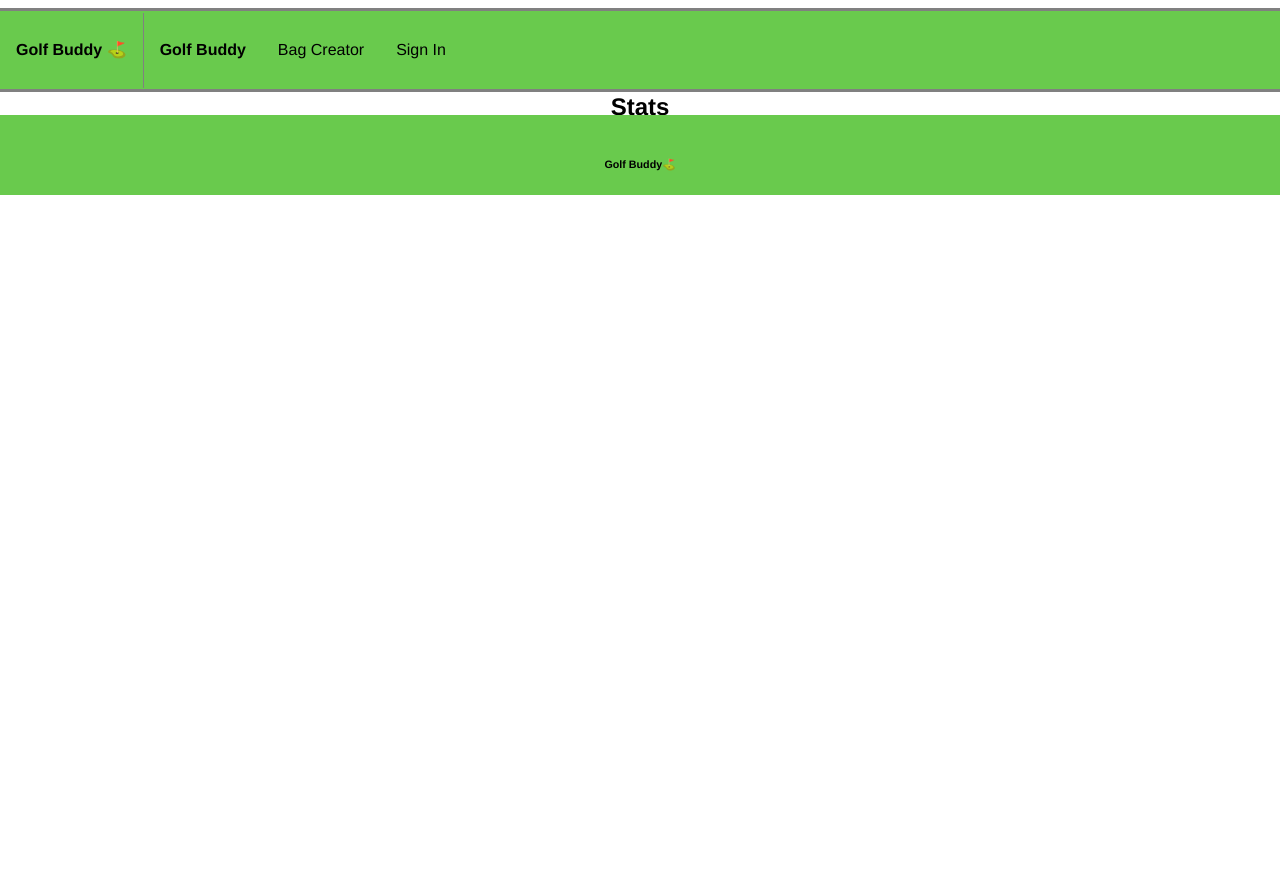
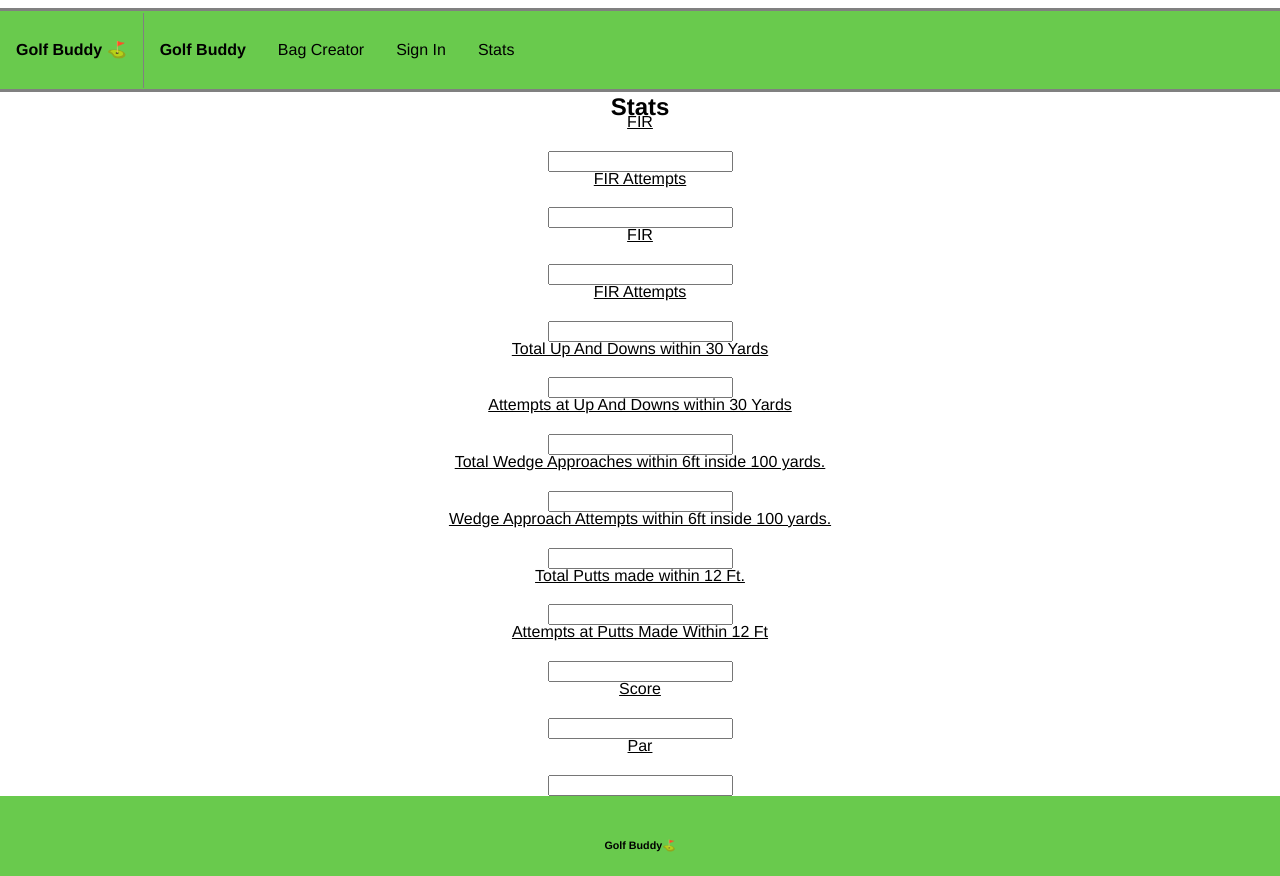
Before and after one commit to poplockndrop1t/golfBuddy, a React (Create React App) app: page /stats in a window 1280 px wide. Before the commit the page ends 800 px from the top, so only its background shows below. Built offline with nearby package versions, Linux system fonts and the light colour scheme.

Commit message:
Add input boxes and label which match data models

```diff
--- a/src/Components/Stats/Stats.css
+++ b/src/Components/Stats/Stats.css
@@ -0,0 +1,14 @@
+form {
+  display: flex;
+  flex-direction: column;
+  align-items: center;
+}
+
+.statsContainer {
+  min-height: 50vh;
+  display: flex;
+  width: 100%;
+  justify-content: center;
+  flex-direction: column;
+  align-items: center;
+}
--- a/src/Components/Stats/Stats.js
+++ b/src/Components/Stats/Stats.js
@@ -5,6 +5,32 @@ function Stats(props) {
   return (
     <div className="statsContainer">
       <h2>Stats</h2>
+      <form>
+        <label for="fir">FIR</label>
+        <input id="fir"></input>
+        <label for="firAttempts">FIR Attempts</label>
+        <input id="firAttempts"></input>
+        <label for="gir">FIR</label>
+        <input id="gir"></input>
+        <label for="girAttempts">FIR Attempts</label>
+        <input id="girAttempts"></input>
+        <label for="upAndDown30Yard">Total Up And Downs within 30 Yards</label>
+        <input id="upAndDown30Yard"></input>
+        <label for="upAndDown30YardAttempts">Attempts at Up And Downs within 30 Yards</label>
+        <input id="upAndDown30YardAttempts"></input>
+        <label for="wedgeAppInside100">Total Wedge Approaches within 6ft inside 100 yards.</label>
+        <input id="wedgeAppInside100"></input>
+        <label for="wedgeAppInside100Attempts">Wedge Approach Attempts within 6ft inside 100 yards.</label>
+        <input id="wedgeAppInside100Attempts"></input>
+        <label for="puttsMadeWithin12Ft">Total Putts made within 12 Ft.</label>
+        <input id="puttsMadeWithin12Ft"></input>
+        <label for="puttsMadeWithin12FtAttempts">Attempts at Putts Made Within 12 Ft</label>
+        <input id="puttsMadeWithin12FtAttempts"></input>
+        <label for="score">Score</label>
+        <input id="score"></input>
+        <label for="par">Par</label>
+        <input id="par"></input>
+      </form>
     </div>
   )
 };
--- a/src/Nav/Nav.js
+++ b/src/Nav/Nav.js
@@ -14,9 +14,6 @@ function Nav(props) {
     } else {
       return (
         <div className="signedInContainer">
-          <Link to="/stats">
-            <p>Stats</p>
-          </Link>
           <Link to="/signIn">
             <p onClick={props.logoutUser}>Sign Out</p>
           </Link>
@@ -39,6 +36,9 @@ function Nav(props) {
         <p>Bag Creator</p>
       </Link>
       { isLoggedIn(props.username) }
+      <Link to="/stats">
+        <p>Stats</p>
+      </Link>
     </div>
   )
 };
```
